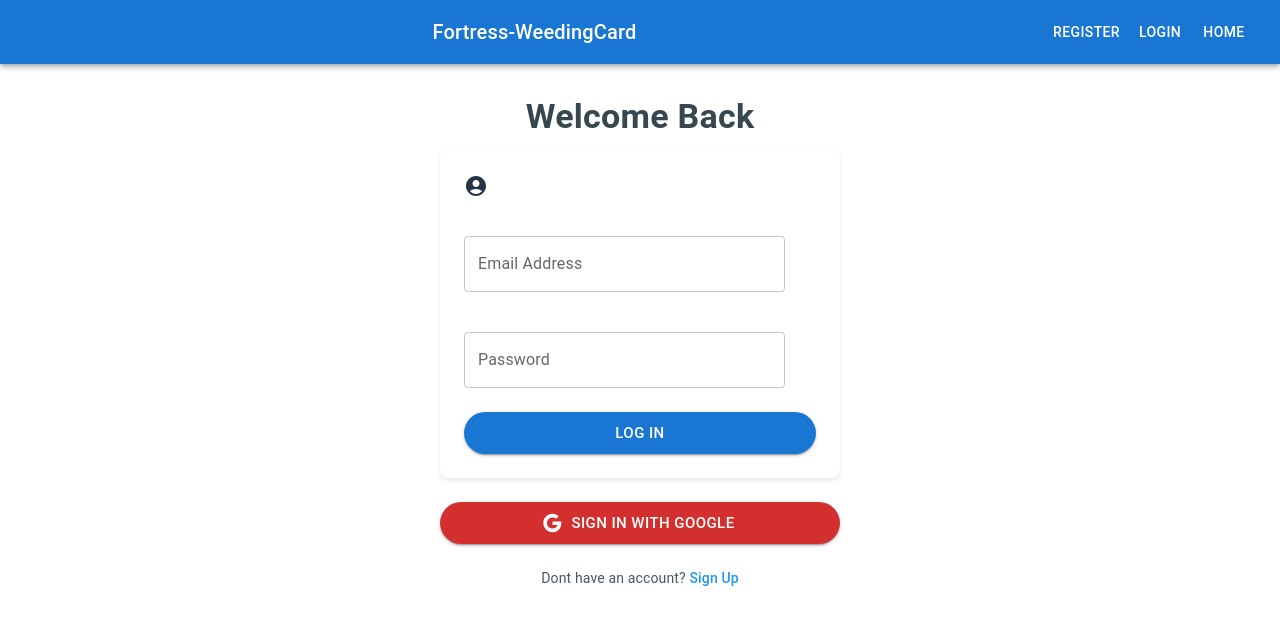
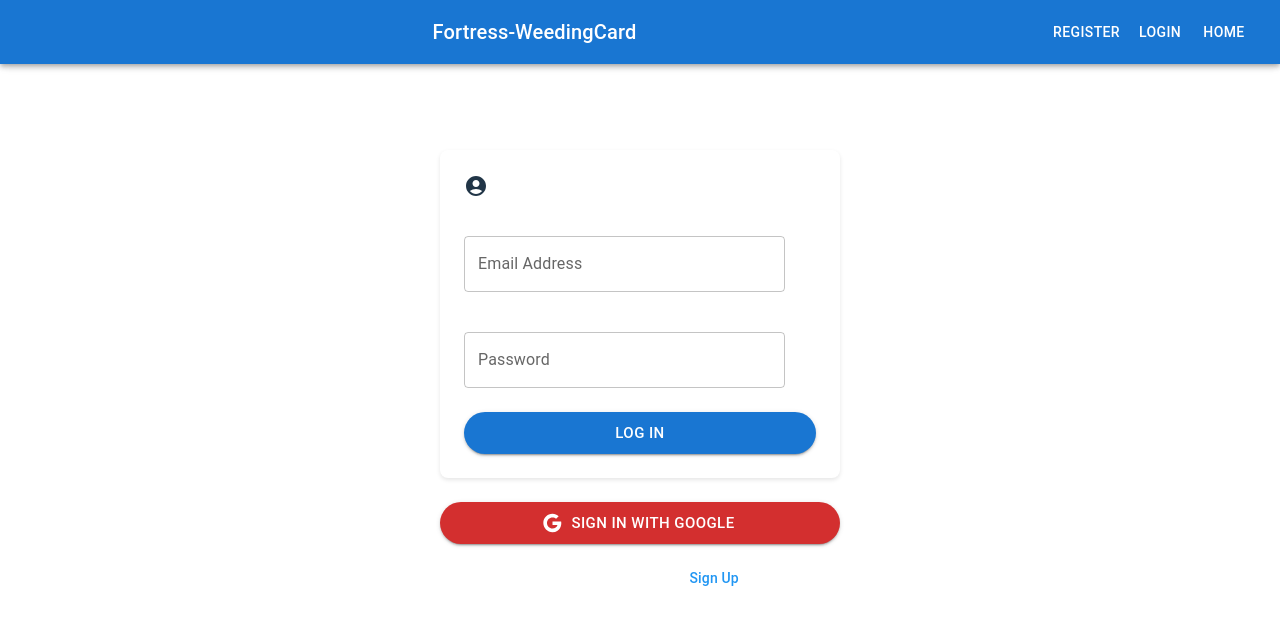
Before and after one commit to samritbasnet/WeedingCard-Fortress, a React (Vite) app in the folder frontend/weedingcardfortress/weeding/: page /login in a window 1280 px wide. Shown: the top 624 px of the page. Built offline with nearby package versions, Linux system fonts and the light colour scheme.

Commit message:
api connected between frontend and backend

```diff
--- a/frontend/weedingcardfortress/weeding/pages/login/login.jsx
+++ b/frontend/weedingcardfortress/weeding/pages/login/login.jsx
@@ -38,8 +38,8 @@ const Login = () => {
   };
 
   return (
-    <Container maxWidth="sm" sx={{ marginTop: "64px", minHeight: "100vh" }}>
-      <Typography variant="h4" component="h1" gutterBottom sx={{ color: "#37474F", fontWeight: "bold", textAlign: "center" }}>
+    <Container maxWidth="sm" sx={{ marginTop: "64px", minHeight: "200vh" }}>
+      <Typography variant="h4" component="h1" gutterBottom sx={{ color: "#ffff", fontWeight: "bold", textAlign: "center" }}>
         Welcome Back
       </Typography>
       <div style={{ width: "100%", maxWidth: "400px", margin: "0 auto" }}>
@@ -102,7 +102,7 @@ const Login = () => {
           </Button>
         </div>
       </div>
-      <Typography variant="body2" sx={{ marginTop: "24px", color: "#455A64", textAlign: "center" }}>
+      <Typography variant="body2" sx={{ marginTop: "24px", color: "#ffff", textAlign: "center" }}>
         Dont have an account?{" "}
         <a href="/register" style={{ color: "#2196F3" }}>
           Sign Up
--- a/frontend/weedingcardfortress/weeding/pages/signup/signup.jsx
+++ b/frontend/weedingcardfortress/weeding/pages/signup/signup.jsx
@@ -50,7 +50,7 @@ const Signup = () => {
   };
 
   return (
-    <Container maxWidth="sm" sx={{ marginTop: "64px" }}>
+    <Container maxWidth="sm" sx={{ marginTop: "64px", backgroundColor: "#ffffff", padding: "24px", borderRadius: "8px" }}>
       <Typography variant="h4" component="h2" gutterBottom>
         Sign Up
       </Typography>
```
Also changed, not shown: 2 other files (tests, documents, lock files or other folders).
